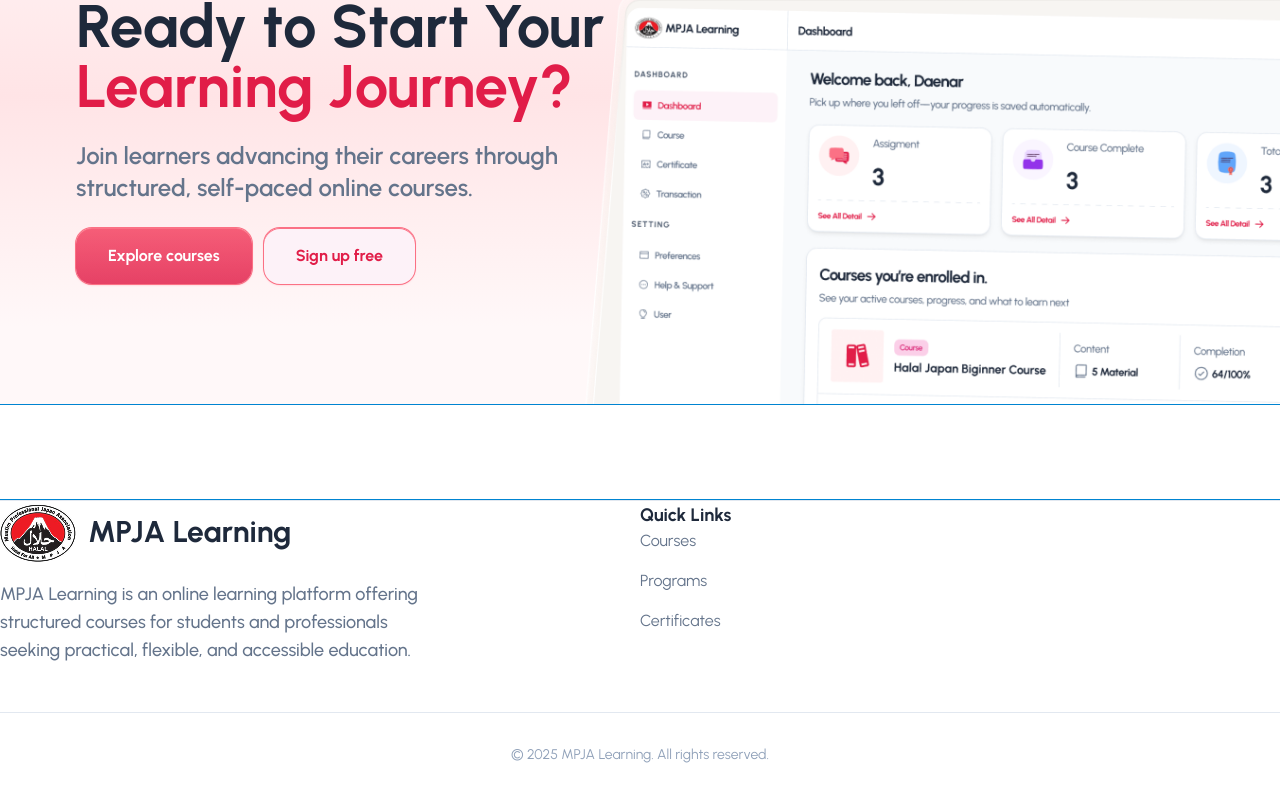
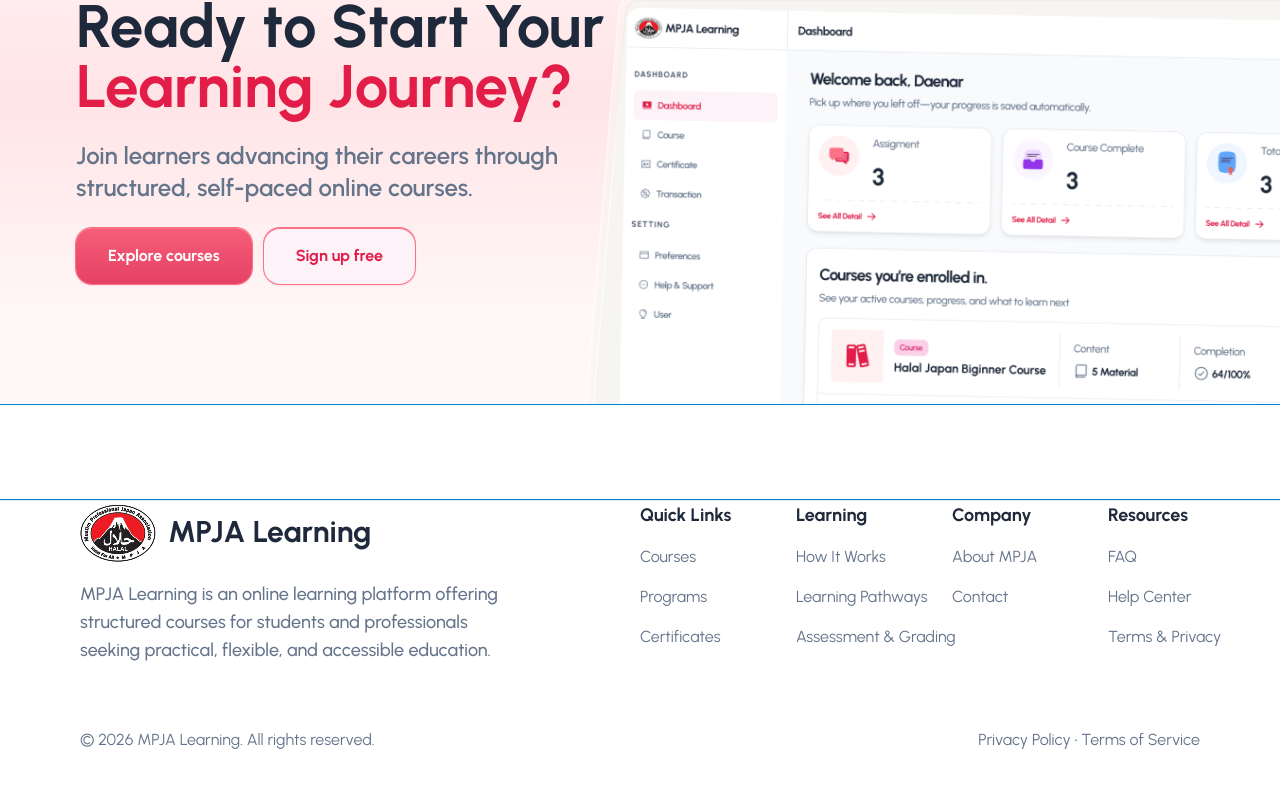
Before and after one commit to alfieqashwa/mpja, a Next.js app: page / in a window 1280 px wide. Shown: the part 7099-7901 px from the top of the page. Before the commit the page ends 7864 px from the top, so only its background shows below. Built offline with nearby package versions, Linux system fonts and the light colour scheme.

Commit message:
style: finished footer

```diff
--- a/app/(home)/footer.tsx
+++ b/app/(home)/footer.tsx
@@ -33,7 +33,7 @@
 
 export function Footer() {
   return (
-    <footer className="border-t border-slate-200 bg-white kurt mt-24">
+    <footer className="border-t border-slate-200 bg-white kurt mt-24 px-20">
       <div className="flex justify-between">
         <div className="w-1/2 max-w-md">
           <div className="flex items-center space-x-3">
@@ -52,24 +52,29 @@
             and accessible education.
           </p>
         </div>
-        <div className="w-1/2">
-          <h4 className="font-bold text-primary text-lg">Quick Links</h4>
-          <ul className="space-y-4 text-secondary">
-            <li>
-              <a href="#">Courses</a>
-            </li>
-            <li>
-              <a href="#">Programs</a>
-            </li>
-            <li>
-              <a href="#">Certificates</a>
-            </li>
-          </ul>
+        <div className="w-1/2 grid grid-cols-4 gap-16">
+          {QUICK_ACCESS.map((q, i) => (
+            <section key={`${i}-${q.title}`}>
+              <h4 className="font-bold text-primary text-lg capitalize">
+                {q.title}
+              </h4>
+              <ul className="space-y-4 text-secondary pt-4">
+                {q.access.map((l, i) => (
+                  <li key={`${i}-${l.link}`}>
+                    <a href="#" className="whitespace-nowrap">
+                      {l.link}
+                    </a>
+                  </li>
+                ))}
+              </ul>
+            </section>
+          ))}
         </div>
       </div>
 
-      <div className="mt-12 pt-8 border-t border-slate-200 text-center text-sm text-slate-400">
-        © 2025 MPJA Learning. All rights reserved.
+      <div className="pt-16 text-secondary flex justify-between pb-24">
+        <p>© {new Date().getFullYear()} MPJA Learning. All rights reserved.</p>
+        <p>Privacy Policy • Terms of Service</p>
       </div>
     </footer>
   );
```
